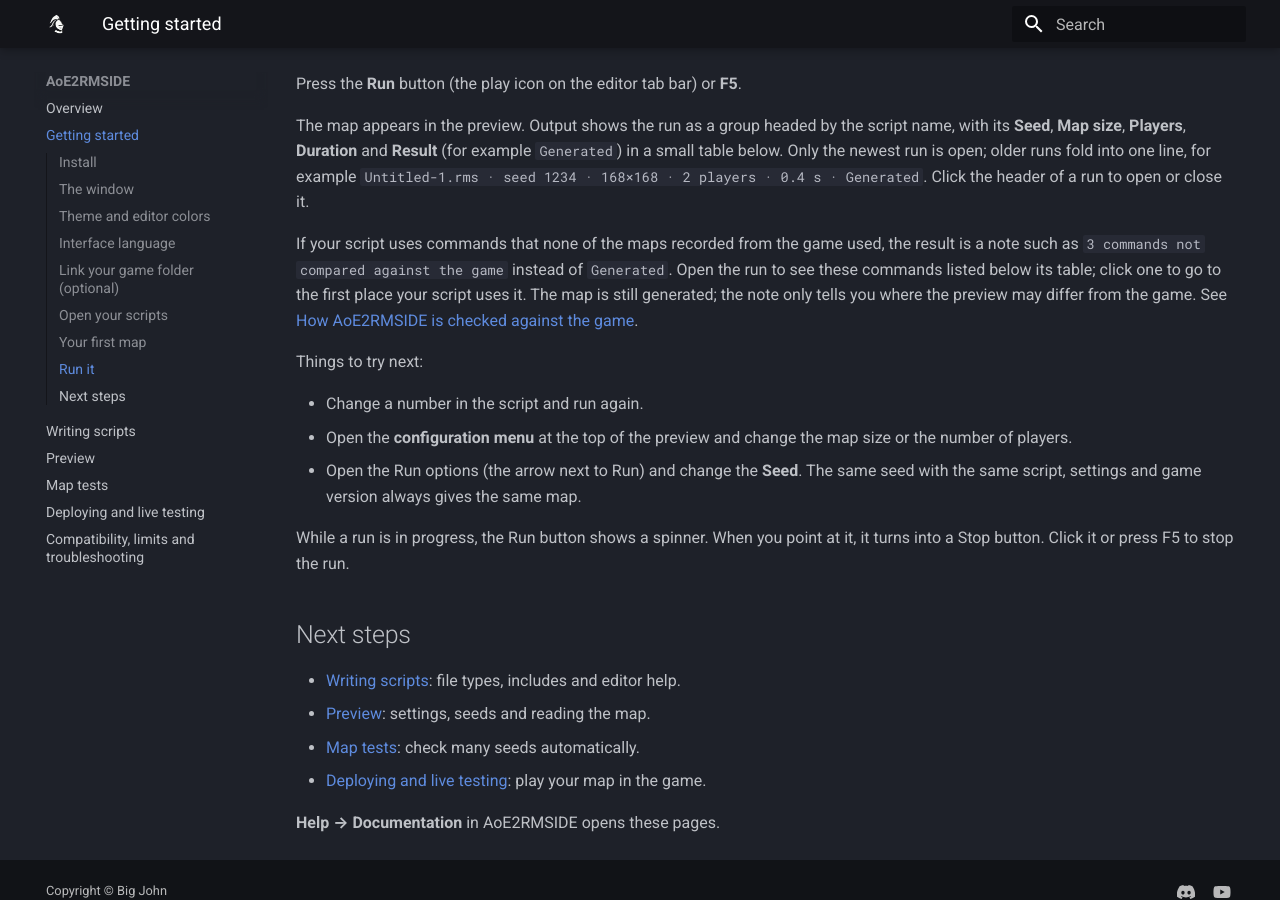
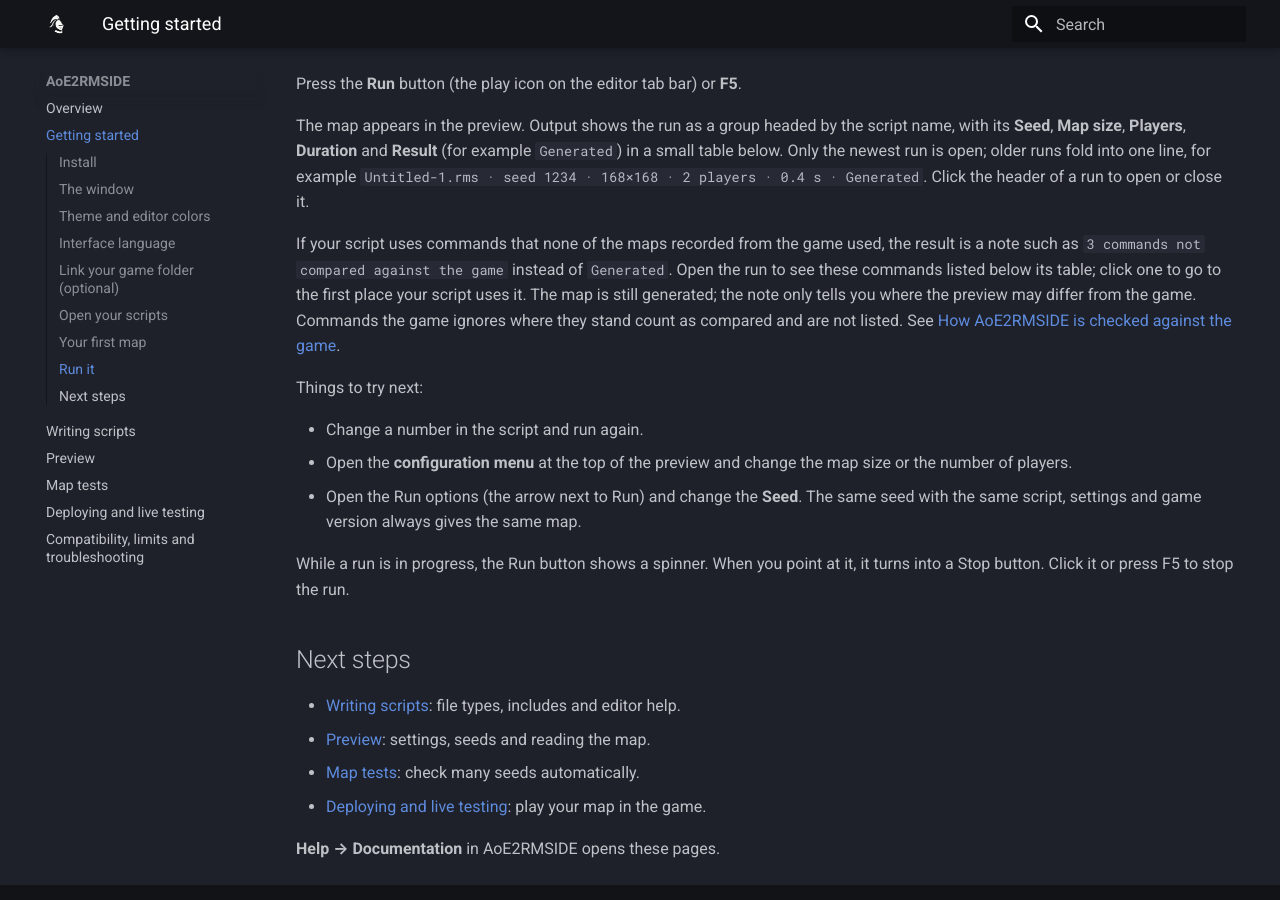
Before and after one commit to aoe2control/aoe2control.github.io, an MkDocs documentation site: the page built from docs/aoe2rmside/getting-started.md, in a window 1280 px wide and 900 px high, scrolled down 4942 px. Built offline with MkDocs 1.6.1 and Material for MkDocs 9.7.7, drawn with Linux system fonts in a browser that asks for light colours.

Commit message:
AoE2RMSIDE 1.4.3: commands the game ignores count as compared
Co-Authored-By: Claude Opus 5.5 <noreply@anthropic.com>

```diff
--- a/docs/aoe2rmside/getting-started.md
+++ b/docs/aoe2rmside/getting-started.md
@@ -269,7 +269,8 @@ used, the result is a note such as `3 commands not compared against the game`
 instead of `Generated`. Open the run to see these commands listed below its
 table; click one to go to the first place your script uses it. The map is
 still generated; the note only tells you where the preview may differ from
-the game. See
+the game. Commands the game ignores where they stand count as compared and
+are not listed. See
 [How AoE2RMSIDE is checked against the game](faq.md#how-aoe2rmside-is-checked-against-the-game).
 
 Things to try next:
```
